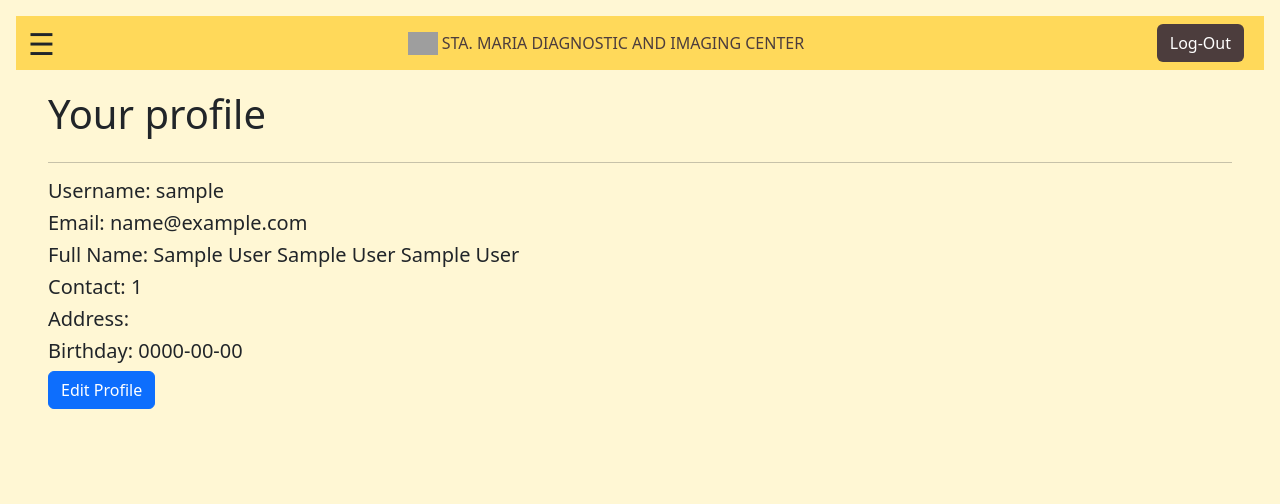
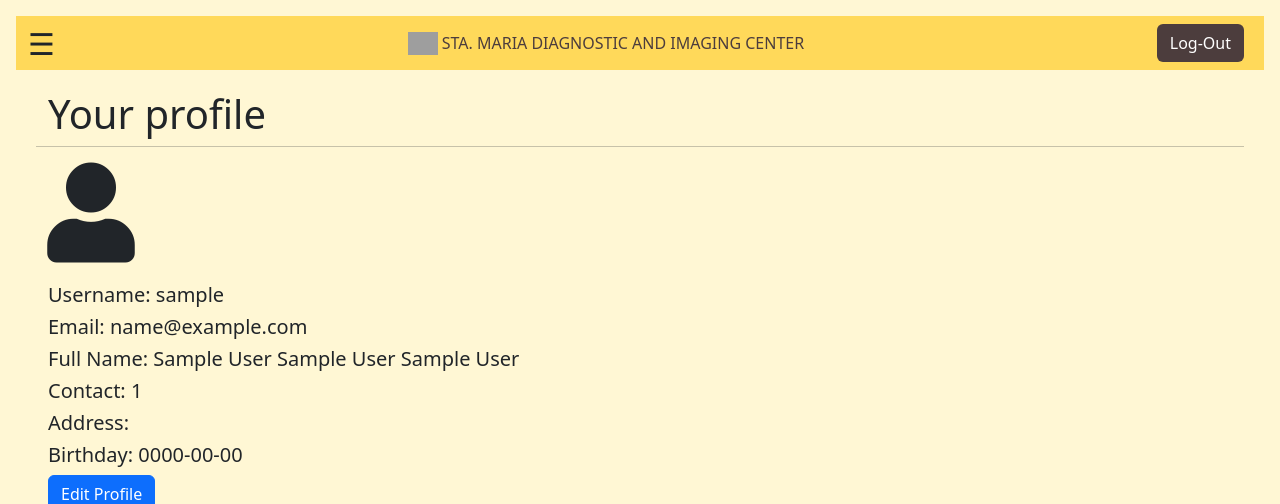
Before and after one commit to jolorambongga/SDAICv.0.13.06.23, a PHP site: page /profile.php in a window 1280 px wide. Shown: the top 504 px of the page. Run offline with PHP 8.4, Linux system fonts and the light colour scheme; the visitor is signed in with stand-in values (Sample User, id 1); grey boxes are pictures that could not be loaded.

Commit message:
Add files via upload

```diff
--- a/client/header.php
+++ b/client/header.php
@@ -8,6 +8,9 @@
 	<link rel='stylesheet' href='../includes/css/my_css.css'/>
 	<!-- <link rel='stylesheet' href='../includes/css/my_radio.css'/> -->
 	<script src="https://ajax.googleapis.com/ajax/libs/jquery/3.7.1/jquery.min.js"></script>
+
+	<link rel="stylesheet" href="https://cdnjs.cloudflare.com/ajax/libs/font-awesome/5.15.4/css/all.min.css" integrity="sha512-" crossorigin="anonymous" referrerpolicy="no-referrer" />
+
 	<script src="https://cdn.jsdelivr.net/npm/bowser"></script>
 	<script src="../admin/script/log_script.js"></script>
 	<style>
@@ -49,6 +52,19 @@
 			cursor: pointer;
 		}
 	</style>
+
+	<style>
+        .user-icon-container {
+            width: 100px;
+            height: 100px;
+            display: flex;
+            justify-content: center;
+            align-items: center;
+            font-size: 100px;
+            margin-left: 5px;
+            margin-bottom: 20px;
+        }
+    </style>
 </head>
 
 <body>
--- a/client/profile.php
+++ b/client/profile.php
@@ -15,6 +15,11 @@ checkAuth();
       <div class="col-4">
         <h1>Your profile</h1>
       </div>
+      <hr>
+      <div class="user-icon-container">
+        <i class="fas fa-user"></i>
+      </div>
+
     </div>
     <div id='profileBody'>
       ...
@@ -86,7 +91,6 @@ checkAuth();
           var data = response.data;
 
           const read_profile_html = `
-          <hr>
           <h5>Username: ${data.username}</h5>
           <h5>Email: ${data.email}</h5>
           <h5>Full Name: ${data.first_name} ${data.middle_name} ${data.last_name}</h5>
```
